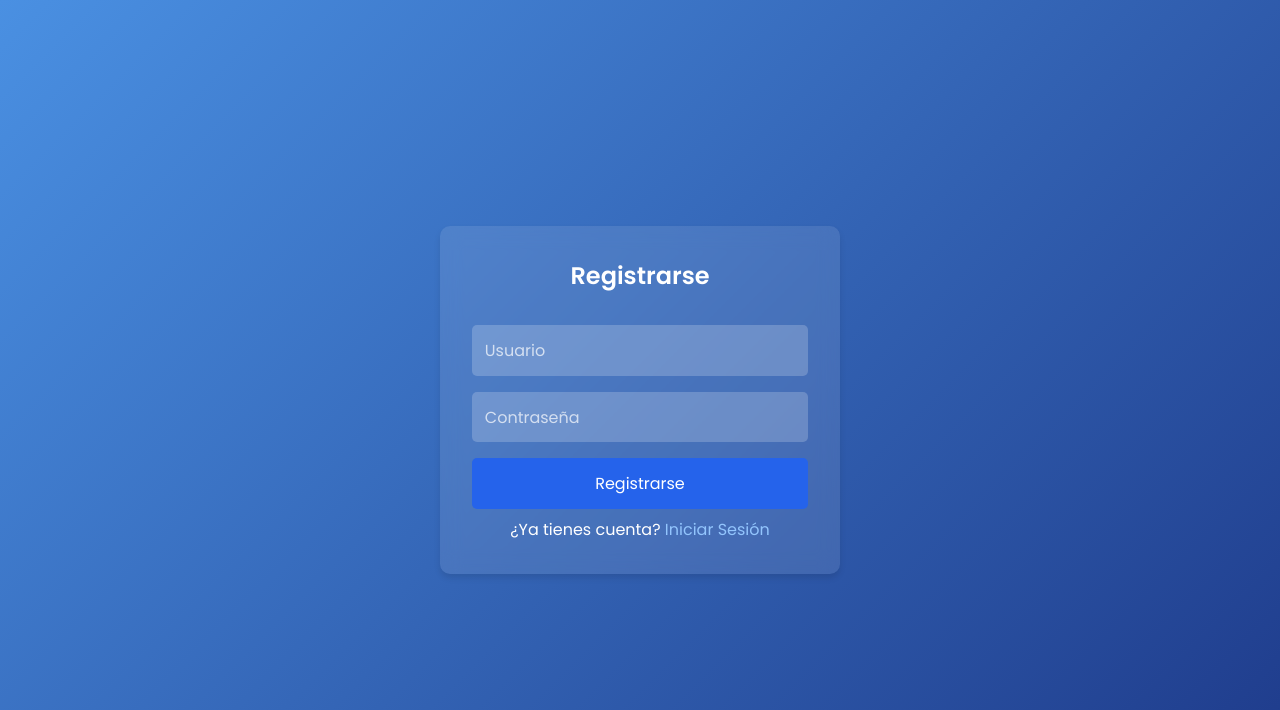
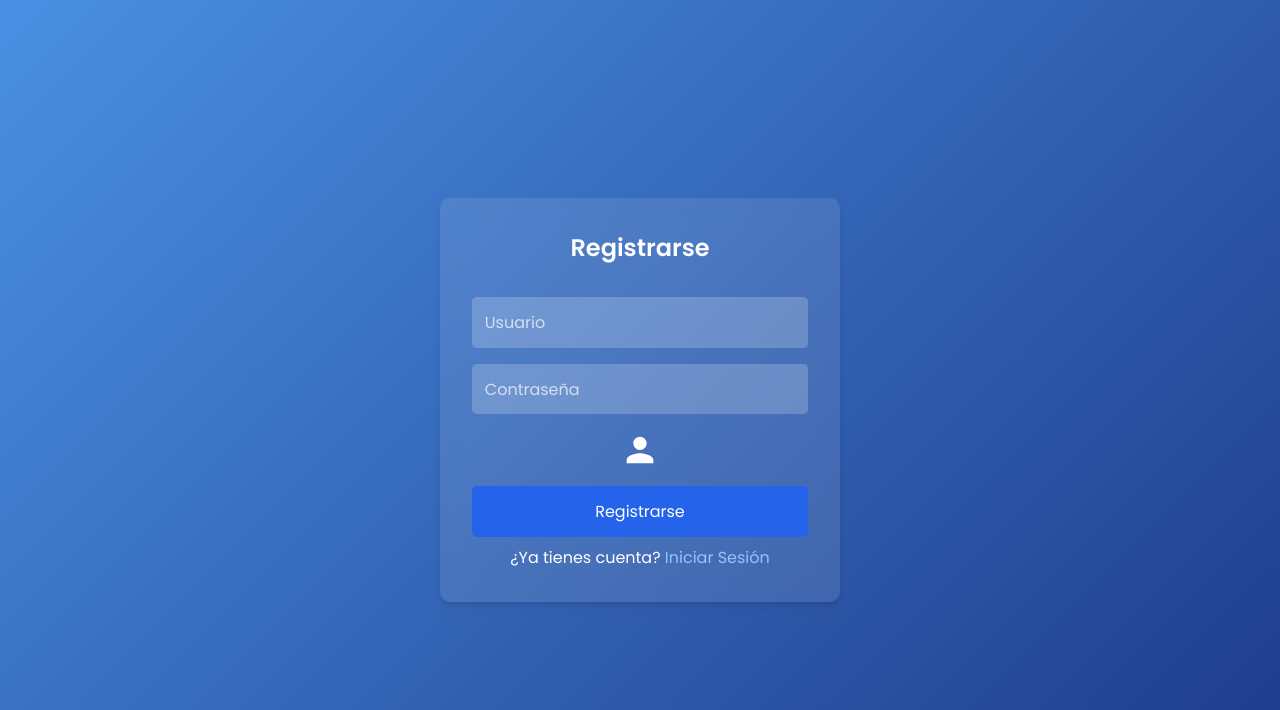
Before and after one commit to lando1906/VideoCall, a Flask app: page /auth?mode=register in a window 1280 px wide. Shown: the top 710 px of the page. Run offline with Flask 3, Linux system fonts and the light colour scheme.

Commit message:
Actualizar auth.html

```diff
--- a/templates/auth.html
+++ b/templates/auth.html
@@ -69,6 +69,24 @@
         a:hover {
             text-decoration: underline;
         }
+        .avatar-btn {
+            display: flex;
+            justify-content: center;
+            align-items: center;
+            background: none;
+            border: none;
+            cursor: pointer;
+            margin: 0.5rem auto;
+        }
+        .avatar-btn svg {
+            width: 40px;
+            height: 40px;
+            fill: #fff;
+            transition: transform 0.3s ease;
+        }
+        .avatar-btn:hover svg {
+            transform: scale(1.1);
+        }
         @keyframes fadeIn {
             from { opacity: 0; transform: translateY(-20px); }
             to { opacity: 1; transform: translateY(0); }
@@ -81,9 +99,17 @@
         {% if error %}
             <p class="error">{{ error }}</p>
         {% endif %}
-        <form method="POST">
+        <form method="POST" enctype="multipart/form-data">
             <input type="text" name="username" placeholder="Usuario" required>
             <input type="password" name="password" placeholder="Contraseña" required>
+            {% if mode == 'register' %}
+                <label for="avatar-upload" class="avatar-btn" title="Seleccionar foto de perfil">
+                    <svg xmlns="http://www.w3.org/2000/svg" viewBox="0 0 24 24">
+                        <path fill="currentColor" d="M12 12c2.21 0 4-1.79 4-4s-1.79-4-4-4-4 1.79-4 4 1.79 4 4 4zm0 2c-2.67 0-8 1.34-8 4v2h16v-2c0-2.66-5.33-4-8-4z"/>
+                    </svg>
+                </label>
+                <input type="file" id="avatar-upload" name="avatar" accept="image/*" style="display: none;">
+            {% endif %}
             <input type="hidden" name="action" value="{{ mode }}">
             <button type="submit">{% if mode == 'login' %}Iniciar Sesión{% else %}Registrarse{% endif %}</button>
         </form>
```
